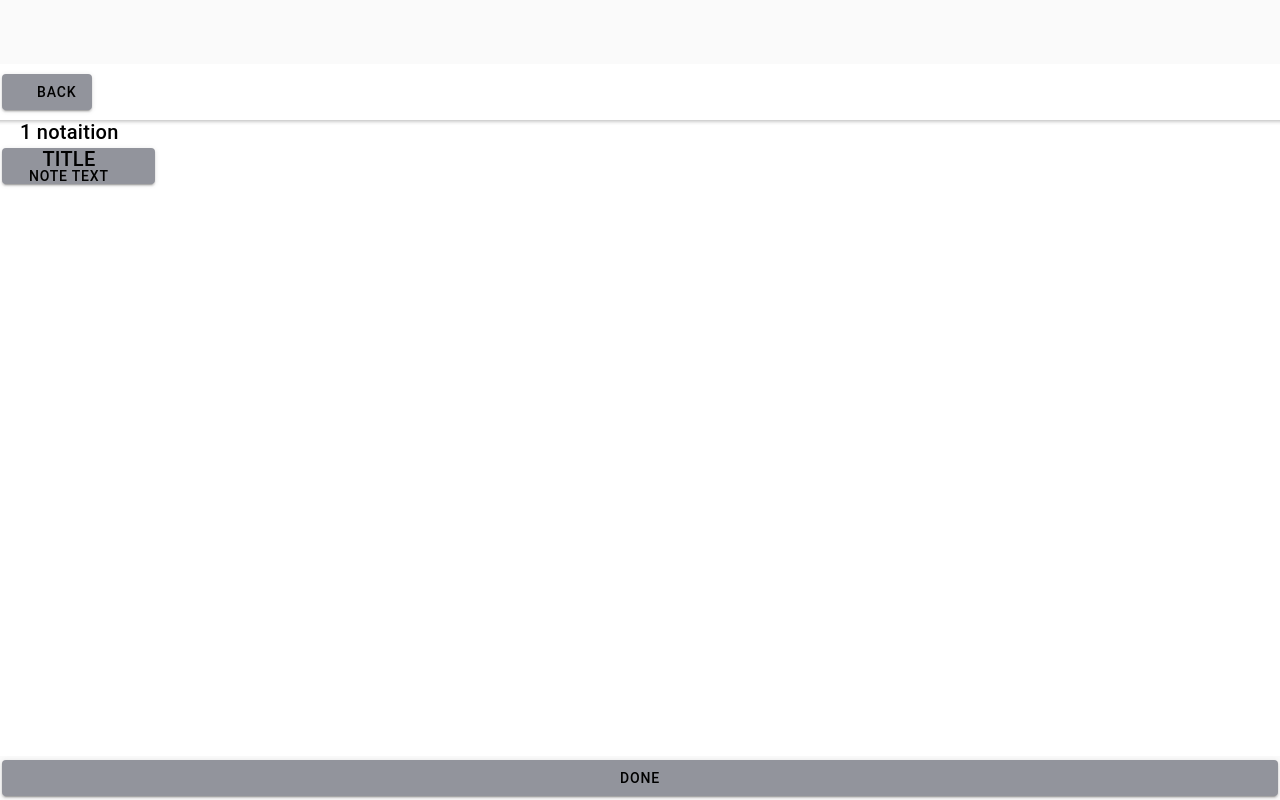
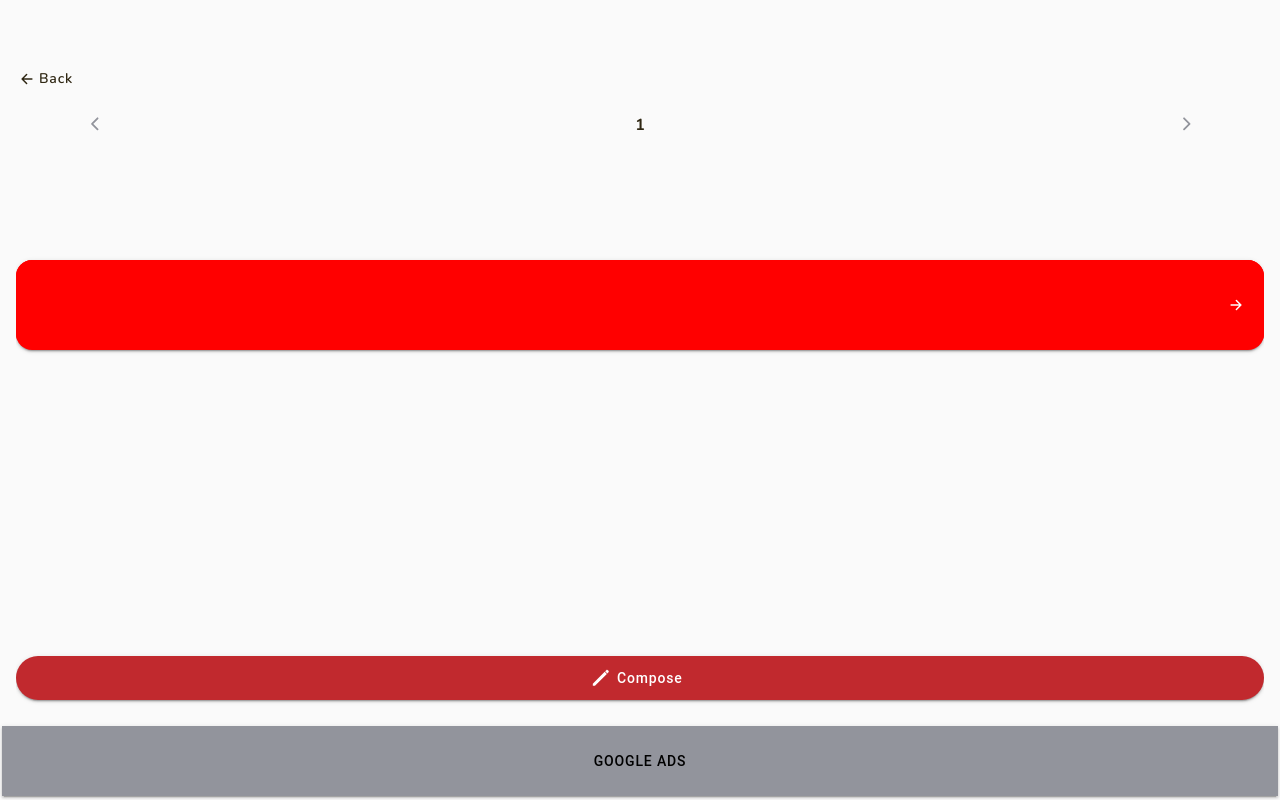
Before and after one commit to LevkoTkach/diary, a React (Create React App) app: page /note-list/1 in a window 1280 px wide. Built offline with nearby package versions, Linux system fonts and the light colour scheme.

Commit message:
ad style to none list

```diff
--- /dev/null
+++ b/src/pages/NoteListPage.css
@@ -0,0 +1,165 @@
+/* Light mode/Background - Light #FAFAFA
+Light mode/Main 1 - Light #C1292E
+Light mode/Main 2 - Light #F2DCA6
+Light mode/Main 2 Shade 1 - Light #F8F4E9
+Light mode/Main 2 Shade 2 - Light #A5946A
+Light mode/Text Primary - Light #2F2713
+Light mode/Text Secondary 1 - Light #A7A7A7
+Light mode/Text Secondary 2 - Light #7E7E7E
+Light mode/Text White - Light #FFFFFF */
+
+/*
+Dark Mode/Background 1 - Dark #292929
+Dark Mode/Background 2 - Dark #1F1F1F
+Dark Mode/Gray 1 - Dark #4A4A4A
+Dark Mode/Gray 2 - Dark #828282
+Dark Mode/Main - 1 Dark #FF6065
+Dark Mode/Main 2 - Dark #F2DCA6
+Dark Mode/Text Primary 1 - Dark #E1E1E1
+Dark Mode/Text Primary 2 - Dark #1F1F1F
+*/
+
+@import url('https://fonts.googleapis.com/css2?family=Nunito:wght@400;600;700&display=swap');
+
+
+:root {
+  --background-main: #FAFAFA;
+  --background-textarea: #F8F4E9;
+  --main-text: #2F2713;
+  --light-text: #ffffff;
+  --textarea-placeholder: #7E7E7E;
+  --save-buton: #C1292E;
+
+  --font-size-textarea: 14px;
+  --font: 'Nunito', sans-serif;
+}
+
+.ion-page {
+  margin: 0;
+  padding: 0;
+  background-color: var(--background-main);
+}
+
+.page {
+  margin: 0 16px;
+  color: var(--background-main);
+  background-color: var(--background-main);
+}
+
+
+ion-header {
+  margin: 64px 0 0;
+  display: flex;
+  flex-direction: column;
+  justify-content: space-between;
+
+}
+
+.back-button {
+  position: absolute;
+  left: 0;
+  margin: 0;
+  --padding-end: 0;
+  --padding-start: 0;
+  height: 29px;
+  width: 60px;
+  text-transform: none;
+  font-family: var(--font);
+  font-weight: 600;
+  font-size: 14px;
+  line-height: 19px;
+  --color: var(--main-text);
+}
+
+.back-button>.arrow-icon {
+  margin: 0 4px 0 0;
+  width: 16px;
+  height: 16px;
+  font-family: var(--font);
+}
+
+
+
+.back-date-button {
+  position: absolute;
+    margin: 0;
+    padding: 0;
+    top: 42px;
+    left: 48px;
+    width: 74px;
+    height: 36px;
+
+      --padding-left: 0px;
+      --padding-right: 0px;
+      --padding-top: 0px;
+      --padding-bottom: 0px;
+}
+
+.title-date_list-page {
+  position: relative;
+  margin: 0 auto;
+
+
+  top: 50px;
+  text-align: center;
+  text-transform: none;
+
+  width: 124px;
+  height: 22px;
+  font-family: var(--font);
+  font-style: normal;
+  font-weight: 700;
+  font-size: 16px;
+  color: var(--main-text);
+
+}
+.forward-date-button {
+  position: absolute;
+    margin: 0;
+    padding: 0;
+    top: 42px;
+    right: 45px;
+    width: 74px;
+    height: 36px;
+    --padding-end: 0;
+    --padding-start: 0;
+    --padding-left: 0px;
+    --padding-right: 0px;
+    --padding-top: 0px;
+    --padding-bottom: 0px;
+
+}
+
+.note-card {
+  margin: 0;
+  position: relative;
+  height: 90px;
+  top: -450px;
+  --background: red;
+  --color:var(--light-text);
+  border-radius: 16px;
+
+}
+
+.compose-button {
+  margin: 0;
+  position: absolute;
+  bottom: 100px;
+  left: 0;
+  right: 0;
+  height: 44px;
+  text-transform: none;
+  --background: var(--save-buton);
+  --color:var(--light-text);
+}
+
+
+.google-ads-area {
+  z-index: 200;
+  position: absolute;
+  left: 0;
+  right: 0;
+  bottom: 0;
+  height: 70px;
+  --border-radius: 0;
+}
--- a/src/pages/NoteListPage.tsx
+++ b/src/pages/NoteListPage.tsx
@@ -1,48 +1,74 @@
+
 import React from "react";
-import { IonButton,  IonCol, IonContent, IonHeader, IonIcon,  IonPage,  IonText, IonTitle, IonToolbar } from "@ionic/react";
+
+import { IonButton, IonHeader, IonIcon, IonLabel, IonPage, IonRadio, IonRadioGroup, IonToolbar } from "@ionic/react";
+import { arrowBackOutline, chevronBackOutline, chevronForwardOutline, pencil, pencilSharp } from "ionicons/icons";
+import './NoteListPage.css';
 import { useParams } from "react-router";
+import NoteCard from "../components/NoteCadr";
 
 
+// const store = new Storage();
+// await store.create();
+interface addProps {
+  date: string;
+}
 
-const NoteListPage: React.FC = () => {
+const NoteListPage: React.FC<addProps> = () => {
   const { date } = useParams<{ date: string; }>();
+  const titleDate: string = date;
 
-      const save = (newValue: string) => {
-      console.log('save', newValue);
+
+  const setting = (id: string) => {
+    return localStorage.getItem(id + date)!;
   }
+  const getTitle = setting('title');
+  const getNote = setting('note');
 
-    const titleDate: string = date + ' notaition';
-
-    return (
-      <IonPage>
-        <IonHeader>
-          <IonToolbar>
-            <IonButton>
-              <IonIcon></IonIcon>
-              Back
-            </IonButton>
-          </IonToolbar>
-        </IonHeader>
-        <IonContent >
-          <IonTitle>
-            {titleDate}
-          </IonTitle>
-
-          <IonButton>
-            <IonCol>
-              <IonTitle>Title</IonTitle>
-              <IonText> note text </IonText>
-            </IonCol>
-            <IonIcon>
-              icon
-            </IonIcon>
+  return (
+    <IonPage >
+      <IonPage className="page">
+        <IonHeader className="ion-no-border header">
+          <IonButton
+            shape="round"
+            fill="clear"
+            className="back-button">
+            <IonIcon className="arrow-icon" slot="start" icon={arrowBackOutline} ></IonIcon>
+            Back
           </IonButton>
 
-        </IonContent>
-        <IonButton>done</IonButton>
+            <IonButton
+              shape="round"
+              fill="clear"
+              className="back-date-button">
+              <IonIcon className="arrow-icon " slot="start" icon={chevronBackOutline} ></IonIcon>
+            </IonButton>
+            <IonLabel className="title-date_list-page">{titleDate}</IonLabel>
+            <IonButton
+              shape="round"
+              fill="clear"
+              className="forward-date-button">
+              <IonIcon className="arrow-icon" slot="end" icon={chevronForwardOutline} >
+              </IonIcon>
+            </IonButton>
+
+        </IonHeader>
+        <NoteCard className="note-card" />
+        <IonButton
+          className="compose-button"
+          shape="round">
+          <IonIcon
+            className="pen-icon"
+            slot="start"
+            icon={pencilSharp}>
+          </IonIcon>
+          Compose
+        </IonButton>
       </IonPage>
-    );
-  }
+      <IonButton className="google-ads-area" >Google Ads</IonButton>
+    </IonPage>
+  );
+}
 
 
 export default NoteListPage;
```
